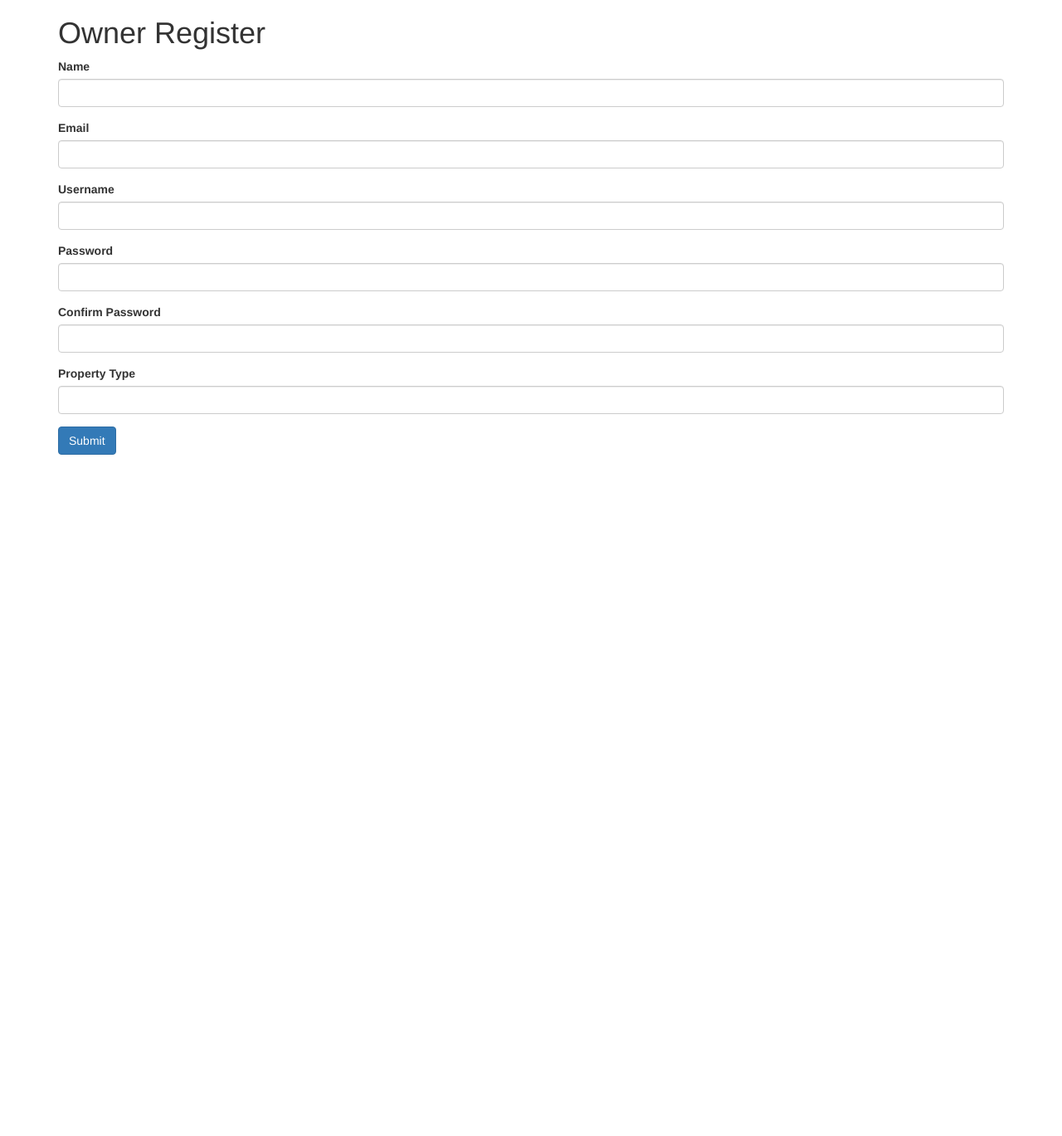
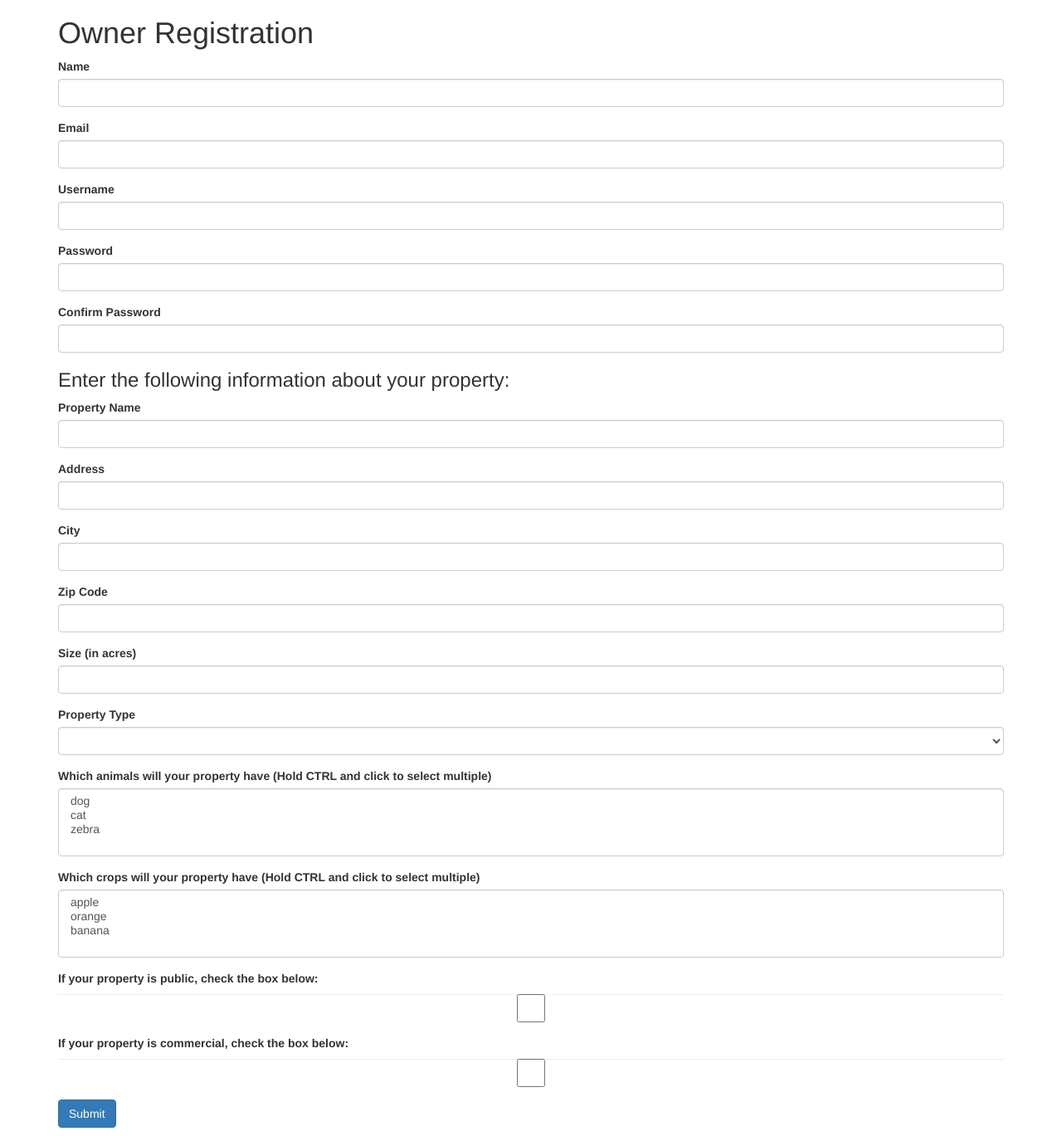
Before and after one commit to ksun86/cs4400_spring18, a Flask app: page /OwnerRegister in a window 1280 px wide. Shown: the whole page at 83% size. Before the commit the page ends 548 px from the top, so only its background shows below. Run offline with Flask 2, Linux system fonts and the light colour scheme; some libraries are stand-ins or nearby versions.

Commit message:
finish owner registration

```diff
--- a/app.py
+++ b/app.py
@@ -1,6 +1,6 @@
 from flask import Flask, render_template, flash, redirect, url_for, session, request, logging
 from flask_mysqldb import MySQL
-from wtforms import Form, StringField, TextAreaField, PasswordField, validators
+from wtforms import Form, StringField, TextAreaField, PasswordField, SelectField, BooleanField, IntegerField, SelectMultipleField, validators
 from passlib.hash import sha256_crypt
 from functools import wraps
 import enum
@@ -112,7 +112,7 @@ def VisitorRegister():
         return redirect(url_for('visitorfunctionality'))
     return render_template('VisitorRegister.html', form=form)
 
-#################################################################################
+################################################################################
 
 
 # Register Form Class
@@ -125,9 +125,25 @@ class OwnerRegisterForm(Form):
         validators.DataRequired(),
         validators.EqualTo('confirm', message='Passwords do not match')
     ])
+    confirm = PasswordField('Confirm Password')
 
-    confirm = PasswordField('Confirm Password')
-    propertytype = StringField('Property Type', [validators.Length(min=1, max=50)])
+    propertyname = StringField('Property Name', [validators.Length(min=1, max=100)])
+    streetaddress = StringField('Address', [validators.Length(min=1, max=50)])
+    city = StringField('City', [validators.Length(min=1, max=50)])
+    zipcode = IntegerField('Zip Code', [validators.Length(min=5, max=9)])
+    size = IntegerField('Size (in acres)', [validators.Length(min=1, max=5)])
+    propertytype = SelectField('Property Type',
+        [validators.NoneOf('', message='Please select a property type')],
+        choices=[('', ''), ('FARM', 'Farm'), ('GARDEN', 'Garden'), ('ORCHARD', 'Orchard')] # (value passed to db, value shown to user)
+    )
+    achoices = ['dog','cat','zebra']
+    cchoices = ['apple','orange','banana']
+    animals = SelectMultipleField('Which animals will your property have (Hold CTRL and click to select multiple)',
+        [validators.NoneOf('', message='Please select a property type')], choices=[(animal, animal) for animal in achoices])
+    crops = SelectMultipleField('Which crops will your property have (Hold CTRL and click to select multiple)',
+        [validators.NoneOf('', message='Please select a property type')], choices=[(crop, crop) for crop in cchoices])
+    public = BooleanField('If your property is public, check the box below:')
+    commercial = BooleanField('If your property is commercial, check the box below:')
 
 ################################################################################
 # User Register
@@ -139,7 +155,19 @@ def OwnerRegister():
         email = form.email.data
         username = form.username.data
         password = sha256_crypt.encrypt(str(form.password.data))
+
+        propertyname = form.propertyname.data
+        streetaddress = form.propertytype.data
+        city = form.city.data
+        zipcode = form.zipcode.data
+        size = form.size.data
         propertytype = form.propertytype.data
+        # form.animals.choices = [('',''),('dog','dog')]
+        # form.crops.choices = [('',''),('apple','apple')]
+        animals = form.animals.data
+        crops = form.crops.data
+        public = form.public.data
+        commercial = form.commercial.data
 
         # Create cursor
         cur = mysql.connection.cursor()
@@ -147,7 +175,7 @@ def OwnerRegister():
         # Execute query
         cur.execute("INSERT INTO users(username, email, password, usertype) VALUES(%s, %s, %s, %s)",
          (username, email, password, 'OWNER'))
-
+# property property(id, name, size, IsCommercial, IsPublic, street, city, zip, propertytype, owner, approvedby)
         # Commit to DB
         mysql.connection.commit()
 
--- a/templates/OwnerRegister.html
+++ b/templates/OwnerRegister.html
@@ -1,7 +1,7 @@
 {% extends 'layout.html' %}
 
 {% block body %}
-  <h1>Owner Register</h1>
+  <h1>Owner Registration</h1>
   {% from "includes/_formhelpers.html" import render_field %}
   <form method="POST" action="">
     <div class="form-group">
@@ -19,8 +19,36 @@
     <div class="form-group">
       {{render_field(form.confirm, class_="form-control")}}
     </div>
+    <h3>Enter the following information about your property:</h3>
+    <div class="form-group">
+      {{render_field(form.propertyname, class_="form-control")}}
+    </div>
+    <div class="form-group">
+      {{render_field(form.streetaddress, class_="form-control")}}
+    </div>
+    <div class="form-group">
+      {{render_field(form.city, class_="form-control")}}
+    </div>
+    <div class="form-group">
+      {{render_field(form.zipcode, class_="form-control")}}
+    </div>
+    <div class="form-group">
+      {{render_field(form.size, class_="form-control")}}
+    </div>
     <div class="form-group">
       {{render_field(form.propertytype, class_="form-control")}}
+    </div>
+    <div class="form-group">
+      {{render_field(form.animals, class_="form-control")}}
+    </div>
+    <div class="form-group">
+      {{render_field(form.crops, class_="form-control")}}
+    </div>
+    <div class="form-group">
+      {{render_field(form.public, class_="form-control")}}
+    </div>
+    <div class="form-group">
+      {{render_field(form.commercial, class_="form-control")}}
     </div>
     <p><input type="submit" class="btn btn-primary" value="Submit"></p>
   </form>
```
